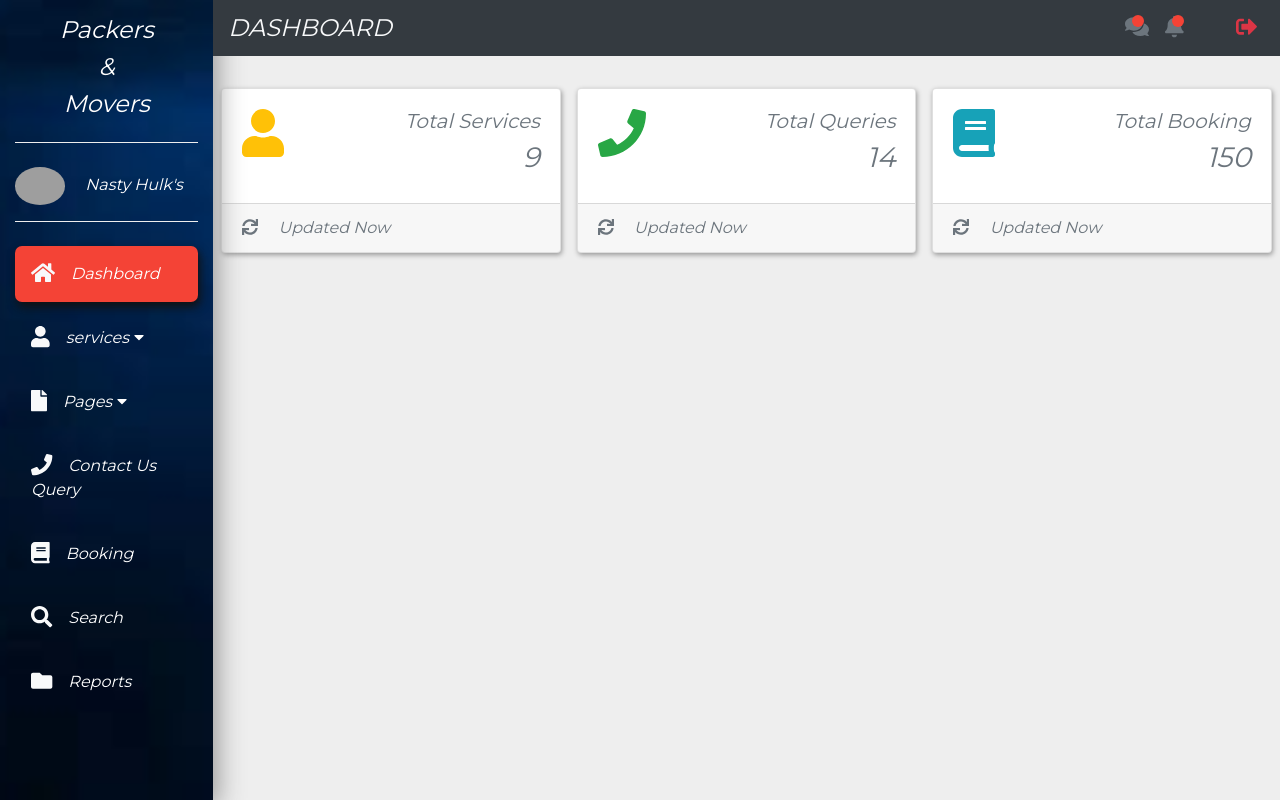
After one commit to Vedant12-5/TE-IT-Project, a PHP site: page /admin.html in a window 1280 px wide. The commit adds this page. Run offline with PHP 8.4, Linux system fonts and the light colour scheme; some libraries are stand-ins or nearby versions; grey boxes are pictures that could not be loaded.

Commit message:
Add files via upload

```diff
--- /dev/null
+++ b/Project work/admin.html
@@ -0,0 +1,166 @@
+<!doctype html>
+<html lang="en">
+  <head>
+    <meta charset="utf-8">
+    <meta name="viewport" content="width=device-width, initial-scale=1, shrink-to-fit=no">
+    <link rel="title icon" href="images/title-img.png">
+    <link rel="stylesheet" href="https://stackpath.bootstrapcdn.com/bootstrap/4.1.1/css/bootstrap.min.css" integrity="sha384-WskhaSGFgHYWDcbwN70/dfYBj47jz9qbsMId/iRN3ewGhXQFZCSftd1LZCfmhktB" crossorigin="anonymous">
+    <script defer src="https://use.fontawesome.com/releases/v5.0.13/js/all.js" integrity="sha384-xymdQtn1n3lH2wcu0qhcdaOpQwyoarkgLVxC/wZ5q7h9gHtxICrpcaSUfygqZGOe" crossorigin="anonymous"></script>
+    <link href="https://fonts.googleapis.com/css?family=Montserrat" rel="stylesheet">
+    <link rel="stylesheet" href="style.css">
+    <title>Admin Dashboard</title>
+  </head>
+  <body>
+
+    <!-- navbar -->
+    <nav class="navbar navbar-expand-md navbar-light">
+      <button class="navbar-toggler ml-auto mb-2 bg-light" type="button" data-toggle="collapse" data-target="#myNavbar">
+        <span class="navbar-toggler-icon"></span>
+      </button>
+      <div class="collapse navbar-collapse" id="myNavbar">
+        <div class="container-fluid">
+          <div class="row">
+            <!-- sidebar -->
+            <div class="col-xl-2 col-lg-3 col-md-4 sidebar fixed-top">
+              <a href="#" class="navbar-brand text-white d-block mx-auto text-center py-3 mb-4 bottom-border"><h4>Packers</h4><h4>&</h4><h4>Movers</h4></a>
+              <div class="bottom-border pb-3">
+                <img src="images/admin.jpeg" width="50" class="rounded-circle mr-3">
+                <a href="#" class="text-white">Nasty Hulk's</a>
+              </div>
+              <ul class="navbar-nav flex-column mt-4">
+                <li class="nav-item"><a href="#" class="nav-link text-white p-3 mb-2 current"><i class="fas fa-home text-light fa-lg mr-3"></i>Dashboard</a></li>
+                <li class="nav-item"><a href="#" class="nav-link text-white p-3 mb-2 sidebar-link" data-toggle="collapse" data-target="#services"><i class="fas fa-user text-light fa-lg mr-3"></i>services<i class="fa fa-fw fa-caret-down"></i></a>
+                <ul id="services" class="collapse">
+                  <li>
+                    <a href="#">Dropdown</a>
+                  </li>
+                </ul>
+                </li>
+                <li class="nav-item"><a href="#" class="nav-link text-white p-3 mb-2 sidebar-link" data-toggle="collapse" data-target="#pages"><i class="fas fa-file text-light fa-lg mr-3"></i>Pages<i class="fa fa-fw fa-caret-down"></i></a>
+                  <ul id="pages" class="collapse">
+                    <li class="flex-column mt-2 bass">
+                      <a href="#" class="text-white ml-5">Dropdown</a><br><hr>
+                      <a href="#" class="text-white ml-5">Dropdown</a><hr>
+                    </li>
+                  </ul>
+                </li>
+                <li class="nav-item"><a href="#" class="nav-link text-white p-3 mb-2 sidebar-link"><i class="fas fa-phone text-light fa-lg mr-3"></i>Contact Us Query</a></li>
+                <li class="nav-item"><a href="#" class="nav-link text-white p-3 mb-2 sidebar-link"><i class="fas fa-book text-light fa-lg mr-3"></i>Booking</a></li>
+                <li class="nav-item"><a href="#" class="nav-link text-white p-3 mb-2 sidebar-link"><i class="fas fa-search text-light fa-lg mr-3"></i>Search</a></li>
+                <li class="nav-item"><a href="#" class="nav-link text-white p-3 mb-2 sidebar-link"><i class="fas fa-folder text-light fa-lg mr-3"></i>Reports</a></li>
+              </ul>
+            </div>
+            <!-- end of sidebar -->
+
+            <!-- top-nav -->
+            <div class="col-xl-10 col-lg-9 col-md-8 ml-auto bg-dark fixed-top py-2 top-navbar">
+              <div class="row align-items-center">
+                <div class="col-md-4">
+                  <h4 class="text-light text-uppercase mb-0">Dashboard</h4>
+                </div>
+                <div class="col-md-2 ml-auto">
+                  <ul class="navbar-nav">
+                    <li class="nav-item icon-parent"><a href="#" class="nav-link icon-bullet"><i class="fas fa-comments text-muted fa-lg"></i></a></li>
+                    <li class="nav-item icon-parent"><a href="#" class="nav-link icon-bullet"><i class="fas fa-bell text-muted fa-lg"></i></a></li>
+                    <li class="nav-item ml-md-auto"><a href="#" class="nav-link" data-toggle="modal" data-target="#sign-out"><i class="fas fa-sign-out-alt text-danger fa-lg"></i></a></li>
+                  </ul>
+                </div>
+              </div>
+            </div>
+            <!-- end of top-nav -->
+          </div>
+        </div>
+      </div>
+    </nav>
+    <!-- end of navbar -->
+
+    <!-- modal -->
+    <div class="modal fade" id="sign-out">
+      <div class="modal-dialog">
+        <div class="modal-content">
+          <div class="modal-header">
+            <h4 class="modal-title">Want to leave?</h4>
+            <button type="button" class="close" data-dismiss="modal">&times;</button>
+          </div>
+          <div class="modal-body">
+            Press logout to leave
+          </div>
+          <div class="modal-footer">
+            <button type="button" class="btn btn-success" data-dismiss="modal">Stay Here</button>
+            <button type="button" class="btn btn-danger" data-dismiss="modal">Logout</button>
+          </div>
+        </div>
+      </div>
+    </div>
+    <!-- end of modal -->
+
+    <!-- cards -->
+    <section>
+      <div class="container-fluid">
+        <div class="row">
+          <div class="col-xl-10 col-lg-9 col-md-8 ml-auto">
+            <div class="row pt-md-5 mt-md-3 mb-5">
+              <div class="col-xl-4 col-sm-6 p-2">
+                <div class="card card-common">
+                  <div class="card-body">
+                    <div class="d-flex justify-content-between">
+                      <i class="fas fa-user fa-3x text-warning"></i>
+                      <div class="text-right text-secondary">
+                        <h5>Total Services</h5>
+                        <h3>9</h3>
+                      </div>
+                    </div>
+                  </div>
+                  <div class="card-footer text-secondary">
+                    <i class="fas fa-sync mr-3"></i>
+                    <span>Updated Now</span>
+                  </div>
+                </div>
+              </div>
+              <div class="col-xl-4 col-sm-6 p-2">
+                <div class="card card-common">
+                  <div class="card-body">
+                    <div class="d-flex justify-content-between">
+                      <i class="fas fa-phone fa-3x text-success"></i>
+                      <div class="text-right text-secondary">
+                        <h5>Total Queries</h5>
+                        <h3>14</h3>
+                      </div>
+                    </div>
+                  </div>
+                  <div class="card-footer text-secondary">
+                    <i class="fas fa-sync mr-3"></i>
+                    <span>Updated Now</span>
+                  </div>
+                </div>
+              </div>
+              <div class="col-xl-4 col-sm-6 p-2">
+                <div class="card card-common">
+                  <div class="card-body">
+                    <div class="d-flex justify-content-between">
+                      <i class="fas fa-book fa-3x text-info"></i>
+                      <div class="text-right text-secondary">
+                        <h5>Total Booking</h5>
+                        <h3>150</h3>
+                      </div>
+                    </div>
+                  </div>
+                  <div class="card-footer text-secondary">
+                    <i class="fas fa-sync mr-3"></i>
+                    <span>Updated Now</span>
+                  </div>
+                </div>
+              </div>
+            </div>
+          </div>
+        </div>
+      </div>
+    </section>
+    <!-- end of cards -->
+
+    <script src="https://code.jquery.com/jquery-3.3.1.slim.min.js" integrity="sha384-q8i/X+965DzO0rT7abK41JStQIAqVgRVzpbzo5smXKp4YfRvH+8abtTE1Pi6jizo" crossorigin="anonymous"></script>
+    <script src="https://cdnjs.cloudflare.com/ajax/libs/popper.js/1.14.3/umd/popper.min.js" integrity="sha384-ZMP7rVo3mIykV+2+9J3UJ46jBk0WLaUAdn689aCwoqbBJiSnjAK/l8WvCWPIPm49" crossorigin="anonymous"></script>
+    <script src="https://stackpath.bootstrapcdn.com/bootstrap/4.1.1/js/bootstrap.min.js" integrity="sha384-smHYKdLADwkXOn1EmN1qk/HfnUcbVRZyYmZ4qpPea6sjB/pTJ0euyQp0Mk8ck+5T" crossorigin="anonymous"></script>
+    <script src="script.js"></script>
+  </body>
+</html>
--- a/Project work/style.css
+++ b/Project work/style.css
@@ -1,73 +1,110 @@
-header {
-  background-color: lightcoral;
-  display: -webkit-box;
-  display: -ms-flexbox;
-  display: flex;
-  -webkit-box-pack: center;
-      -ms-flex-pack: center;
-          justify-content: center;
-  text-align: left;
+body {
+  font-family: 'Montserrat', sans-serif;
+  background-color: #eee;
+  font-style: italic;
 }
 
-header nav {
-  float: right;
+/* navbar */
+.sidebar {
+  height: 100vh;
+  background: url(images/ocean.jpg);
+  background-position: center;
+  background-repeat: no-repeat;
+  background-size: cover;
+  box-shadow: 5px 7px 25px #999;
 }
 
-header nav ul {
-  list-style-type: none;
+.bottom-border {
+  border-bottom: 1px groove #eee;
 }
 
-header nav li {
-  float: right;
-  margin: 10px;
+.sidebar-link {
+  transition: all .4s;
 }
 
-figure {
-  background-color: transparent;
-  display: -webkit-box;
-  display: -ms-flexbox;
-  display: flex;
-  -webkit-box-pack: center;
-      -ms-flex-pack: center;
-          justify-content: center;
+.bass hr{
+    border-top: 1px solid #b4b4b4;
+    width: 100%;
+}
+.sidebar-link:hover {
+  background-color: #444;
+  border-radius: 5px;
 }
 
-figure:hover {
-  content: "WELCOME TO Vedant CARGO PACKERS & MOVERS";
-  color: peru;
-  display: -webkit-box;
-  display: -ms-flexbox;
-  display: flex;
-  -webkit-box-align: center;
-      -ms-flex-align: center;
-          align-items: center;
-  -webkit-transition: opacity 0.5s ease;
-  transition: opacity 0.5s ease;
-  opacity: 0.5;
+.current {
+  background-color: #f44336;
+  border-radius: 7px;
+  box-shadow: 2px 5px 10px #111;
+  transition: all .3s;
 }
 
-footer {
-  display: -webkit-box;
-  display: -ms-flexbox;
-  display: flex;
-  background-color: black;
+.current:hover {
+  background-color: #f66436;
+  border-radius: 7px;
+  box-shadow: 2px 5px 20px #111;
+  transform: translateY(-1px);
 }
 
-footer small {
-  color: blueviolet;
+.search-input {
+  background: transparent;
+  border: none;
+  border-radius: 0;
+  border-bottom: 2px solid #999;
+  transition: all .4s;
 }
 
-footer nav {
-  width: 30%;
-  float: right;
+.search-input:focus {
+  background: transparent;
+  box-shadow: none;
+  border-bottom: 2px solid #dc3545;
 }
 
-footer nav ul {
-  list-style-type: none;
+.search-button {
+  border-radius: 50%;
+  padding: 10px 16px;
+  transition: all .4s;
 }
 
-footer nav li {
-  margin: 10px;
-  float: left;
+.search-button:hover {
+  background-color: #eee;
+  transform: translateY(-1px);
 }
-/*# sourceMappingURL=style.css.map */
+
+.icon-parent {
+  position: relative;
+}
+
+.icon-bullet::after {
+  content: "";
+  position: absolute;
+  top: 7px;
+  left: 15px;
+  height: 12px;
+  width: 12px;
+  background-color: #f44336;
+  border-radius: 50%;
+}
+
+@media (max-width: 768px) {
+  .sidebar {
+    position: static;
+    height: auto;
+  }
+
+  .top-navbar {
+    position: static;
+  }
+}
+/* end of navbar */
+
+/* cards */
+.card-common {
+  box-shadow: 1px 2px 5px #999;
+  transition: all .4s;
+}
+
+.card-common:hover {
+  box-shadow: 2px 3px 15px #999;
+  transform: translateY(-1px);
+}
+/* end of cards */
```
Also changed, not shown: Project work/main.html (added, +36 -0 lines), Project work/tstyle.css (added, +174 -0 lines), Project work/move.png (added), Project work/ocean.jpg (added).
